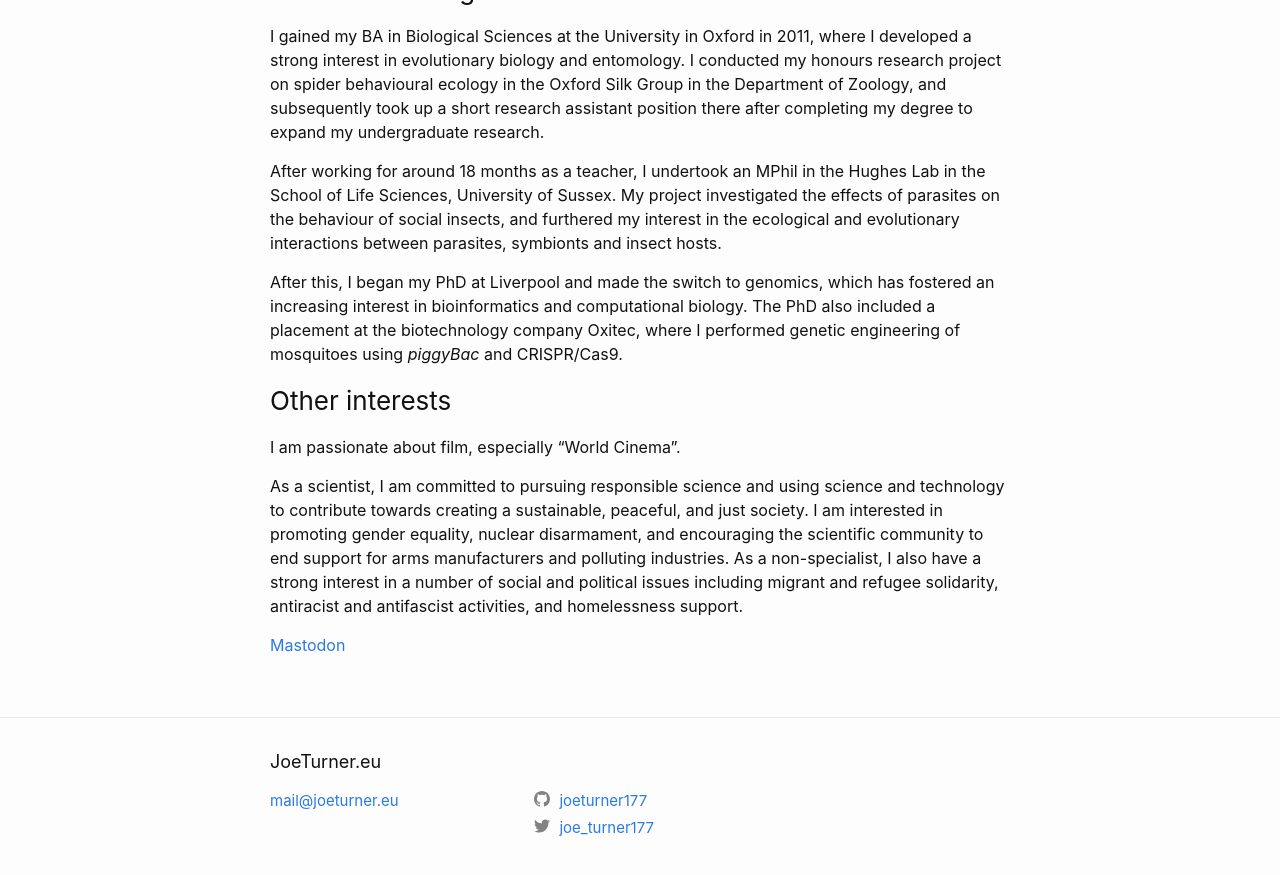
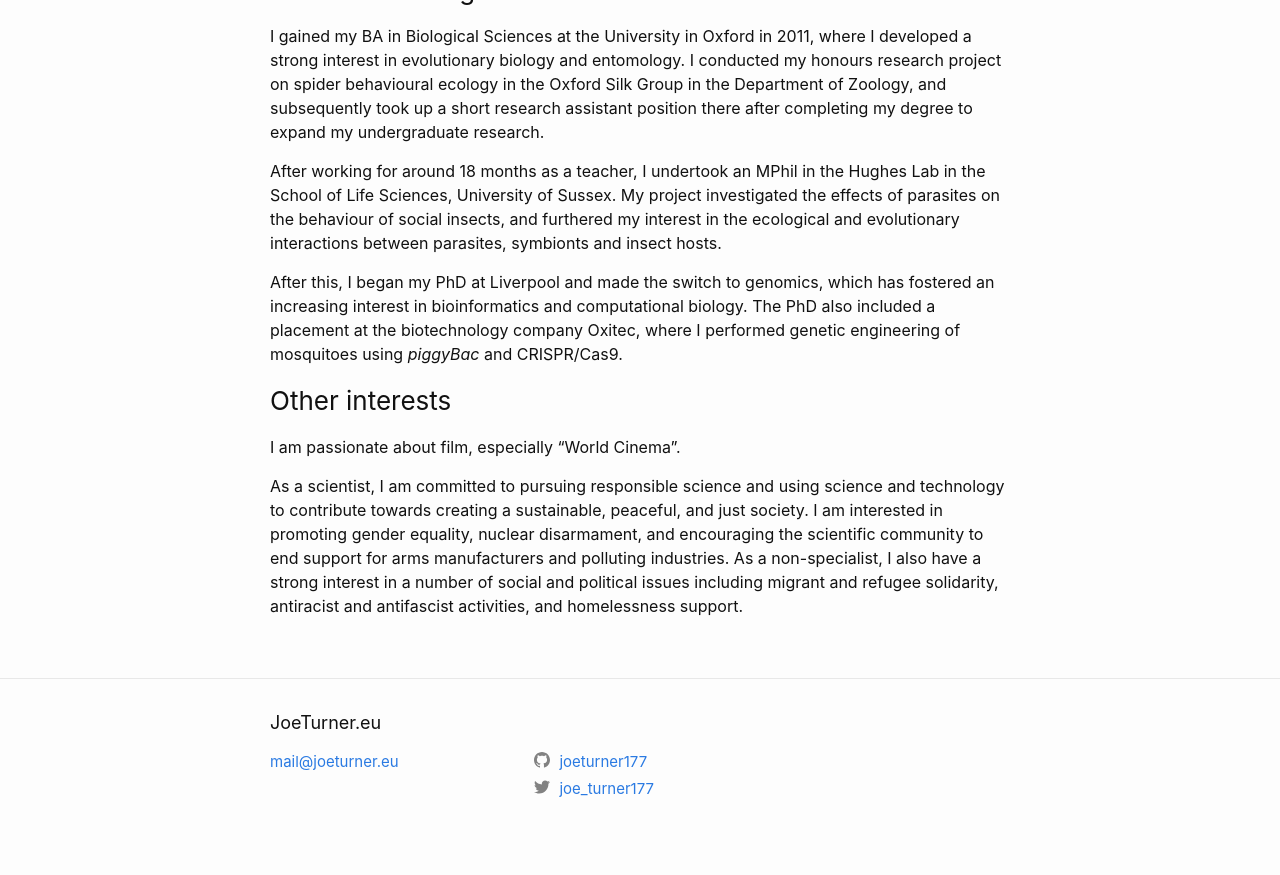
Before and after one commit to joeturner177/joeturner177.github.io, a Jekyll site: the page built from about.md, in a window 1280 px wide and 900 px high, scrolled down 785 px. Shown: the top 875 px of the window. Built offline with Jekyll 4.4.1, drawn with Linux system fonts in a browser that asks for light colours.

Commit message:
Update about.md

```diff
--- a/about.md
+++ b/about.md
@@ -60,6 +60,3 @@ to end support for arms manufacturers and polluting industries. As a
 non-specialist, I also have a strong interest in a number of social and
 political issues including migrant and refugee solidarity, antiracist
 and antifascist activities, and homelessness support.
-
-
-<a rel="me" href="https://scholar.social/@joeturner">Mastodon</a>
```
